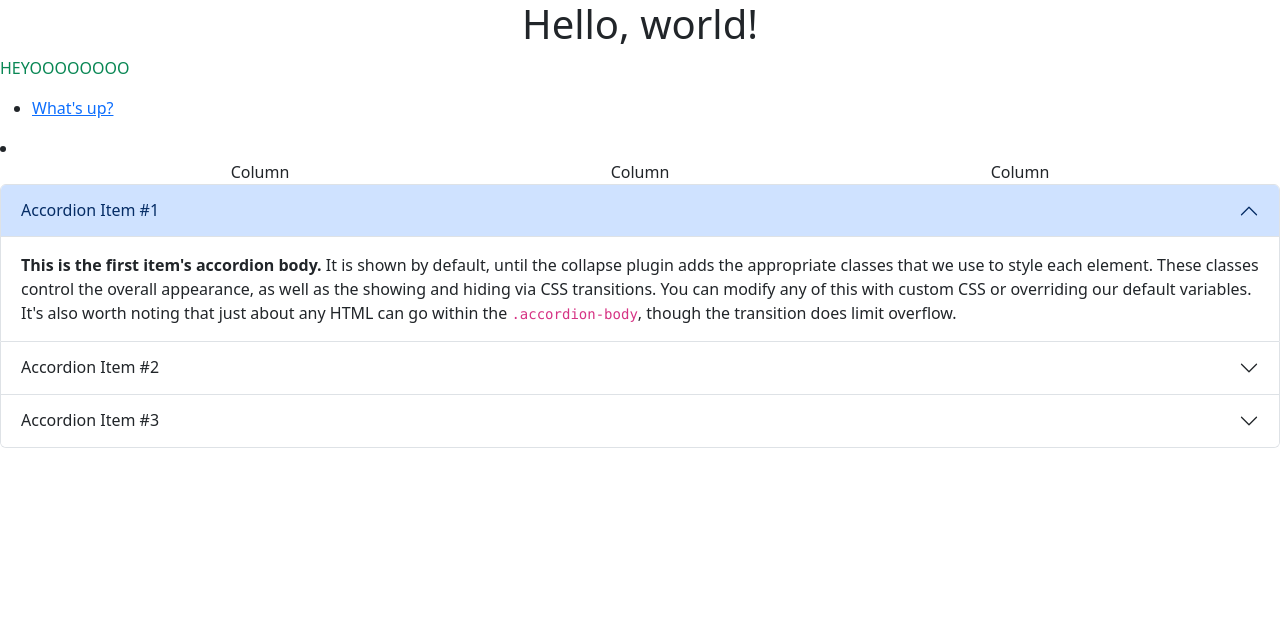
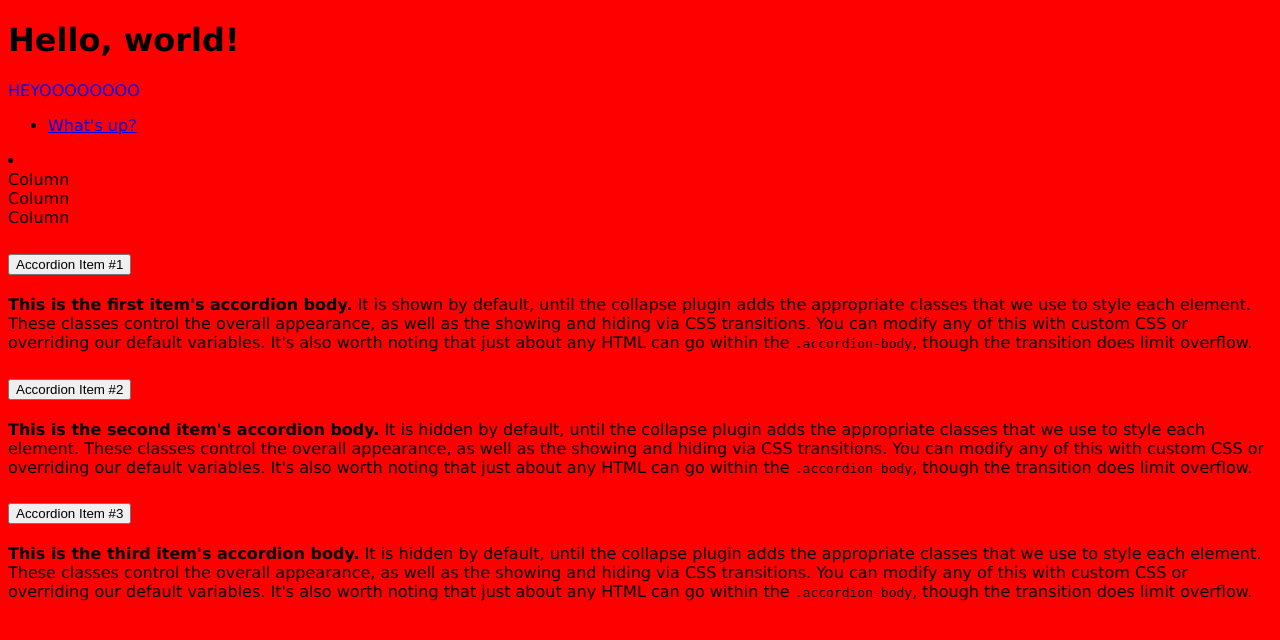
Before and after one commit to Zi-ying/djangotutorial, a Django app: page /polls/ in a window 1280 px wide. Shown: the top 640 px of the page. Run offline with Django 5.2, Linux system fonts and the light colour scheme; data comes from the database, SQL or seed files in the repository.

Commit message:
feat: make css work with django

```diff
--- a/package.json
+++ b/package.json
@@ -1,7 +1,5 @@
 {
   "dependencies": {
-    "bootstrap": "^5.3.3",
-    "htmx.org": "^2.0.4",
-    "sass": "^1.85.0"
+    "htmx.org": "^2.0.4"
   }
 }
--- /dev/null
+++ b/polls/static/main.css
@@ -0,0 +1,8 @@
+body {
+  background-color: red;
+  font-family: verdana;
+}
+
+p {
+  color: blue;
+}
--- a/polls/templates/polls/index.css
+++ /dev/null
@@ -1,10 +0,0 @@
-
-.global {
-  background-color: #000;
-  color: #678990;
-}
-
-
-p{
-    color:#098754;
-}
--- a/polls/templates/polls/index.html
+++ b/polls/templates/polls/index.html
@@ -1,19 +1,18 @@
 <!doctype html>
+{% load static %}
+
 <html lang="en">
   <head>
     <meta charset="utf-8">
     <meta name="viewport" content="width=device-width, initial-scale=1">
     <title>Bootstrap demo</title>
-    <link rel="stylesheet" href="./index.css">
-    <link href="https://cdn.jsdelivr.net/npm/bootstrap@5.3.3/dist/css/bootstrap.min.css" rel="stylesheet" integrity="sha384-QWTKZyjpPEjISv5WaRU9OFeRpok6YctnYmDr5pNlyT2bRjXh0JMhjY6hW+ALEwIH" crossorigin="anonymous">
+    <link rel="stylesheet" href="{% static 'main.css' %}">
   </head>
   <body>
-    <h1 id="global" class="container text-center .global">Hello, world!</h1>
-    <script src="https://cdn.jsdelivr.net/npm/bootstrap@5.3.3/dist/js/bootstrap.bundle.min.js" integrity="sha384-YvpcrYf0tY3lHB60NNkmXc5s9fDVZLESaAA55NDzOxhy9GkcIdslK1eN7N6jIeHz" crossorigin="anonymous"></script>
+    <h1>Hello, world!</h1>
     <p>HEYOOOOOOOO</p>
   </body>
 </html>
-
 
 {% if latest_question_list %}
     <ul>
```
Also changed, not shown: package-lock.json, 1 other file.
